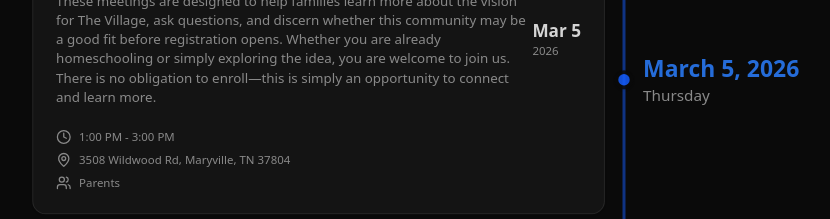
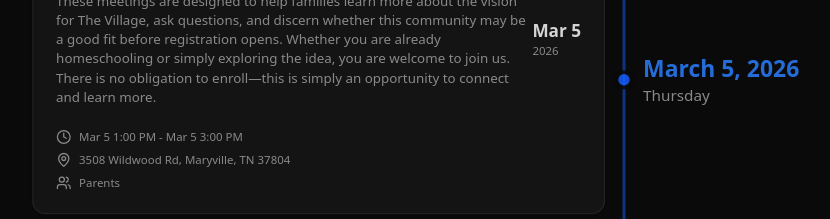
Before and after one commit to hwoodall30/The-Village, a SvelteKit app: page /events in a window 1280 px wide. Shown: the part 800-1019 px from the top of the page, without its empty margins (16-846 px from the left). Built offline with nearby package versions, Linux system fonts and the light colour scheme.

Commit message:
Fix events

```diff
--- a/src/lib/data/events.json
+++ b/src/lib/data/events.json
@@ -18,13 +18,13 @@
 	{
 		"title": "Priority Enrollment Registration",
 		"description": "We're excited to share that Priority Enrollment for The Village Collaborative will be open in March for families who attended one of our Parent Interest Meetings.",
-		"start_time": "2026-03-11T00:00:00.000Z",
-		"end_time": "2026-03-18T00:00:00.000Z"
+		"start_time": "2026-03-11T00:00:00.000",
+		"end_time": "2026-03-18T00:00:00.000"
 	},
 	{
 		"title": "Enrollment Registration",
 		"description": "We're excited to officially open enrollment for the 2026 school year.",
-		"start_time": "2026-03-18T00:00:00.000Z",
-		"end_time": "2026-03-25T00:00:00.000Z"
+		"start_time": "2026-03-18T00:00:00.000",
+		"end_time": "2026-03-25T00:00:00.000"
 	}
 ]
--- a/src/routes/(main-layout)/events/+page.svelte
+++ b/src/routes/(main-layout)/events/+page.svelte
@@ -95,6 +95,12 @@
 							day: 'numeric'
 						})}
 
+						{@const endTimeDate = new Date(event.end_time).toLocaleDateString('en-US', {
+							timeZone: 'America/New_York',
+							month: 'short',
+							day: 'numeric'
+						})}
+
 						{@const startTimeYear = new Date(event.start_time).toLocaleDateString('en-US', {
 							timeZone: 'America/New_York',
 							year: 'numeric'
@@ -124,7 +130,9 @@
 									<CardContent class="flex flex-col gap-2">
 										<div class="flex items-center gap-2 text-xs text-muted-foreground">
 											<Clock class="h-4 w-4" />
-											{startTimeHourMinute} - {endTimeHourMinute}
+											{startTimeDate}
+											{startTimeHourMinute} - {endTimeDate}
+											{endTimeHourMinute}
 										</div>
 
 										{#if event.location}
```
